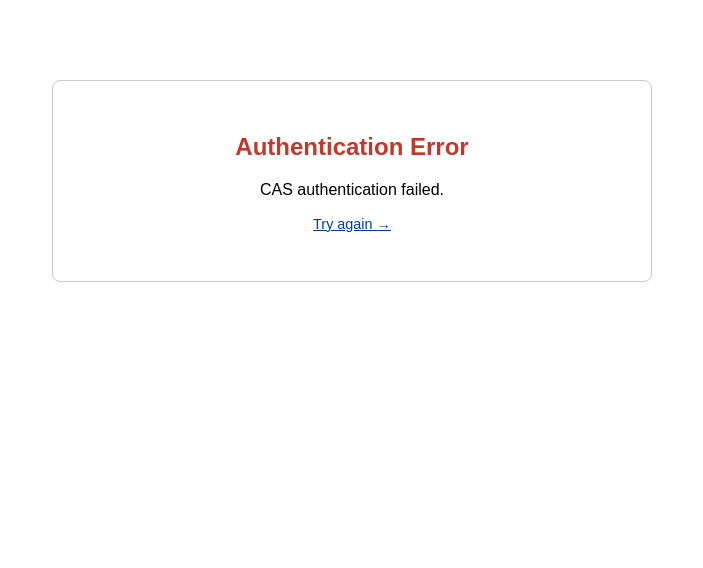
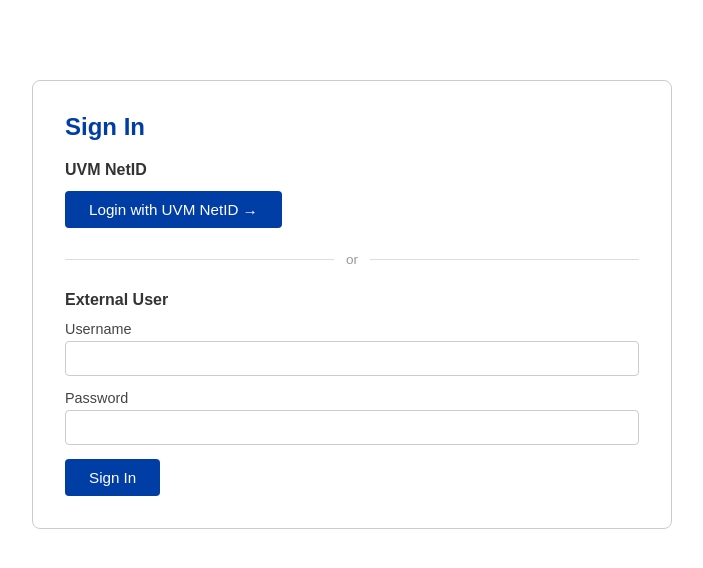
Before and after one commit to JebCodeys/hello_auth, a Flask app: template templates/login.html in a window 1280 px wide. Shown: the top 568 px of the page, without its empty margins (288-991 px from the left). Run offline with Flask 3, Linux system fonts and the light colour scheme; the template is opened without the code that fills it, so the values that code supplies are empty.

Commit message:
Add external user login alongside UVM CAS auth
- SQLite-backed local user accounts with hashed passwords
- Login page now offers both CAS (NetID) and username/password options
- Admin dashboard can create and delete external users
- SEED_USERS env var pre-populates accounts on startup
- Added .gitignore to exclude users.db and .env

```diff
--- a/app.py
+++ b/app.py
@@ -1,13 +1,16 @@
 from flask import Flask, render_template, request, redirect, url_for, session
 import os
 import cas
+import sqlite3
+from werkzeug.security import generate_password_hash, check_password_hash
 
 app = Flask(__name__)
 app.secret_key = os.environ.get("FLASK_SECRET_KEY", "dev-secret-change-in-prod")
 
 CAS_SERVER = os.environ.get("CAS_SERVER", "https://netid.uvm.edu/cas")
+DB_PATH = os.environ.get("LOCAL_USERS_DB", os.path.join(os.path.dirname(__file__), "users.db"))
 
-# Role definitions — configure via environment variables.
+# CAS role definitions — configure via environment variables.
 # Each role is a comma-separated list of net-ids:
 #   ADMIN_NETIDS=abc123,xyz789
 #   MODERATOR_NETIDS=def456
@@ -21,19 +24,117 @@ ROLE_NETIDS = {
 }
 
 
-def get_roles(netid):
-    """Return the set of role names assigned to a net-id."""
-    if not netid:
-        return set()
-    return {role for role, members in ROLE_NETIDS.items() if netid in members}
+# --- Local user DB ---
+
+def _db():
+    conn = sqlite3.connect(DB_PATH)
+    conn.row_factory = sqlite3.Row
+    return conn
 
 
-def has_role(netid, role):
-    return role in get_roles(netid)
+def init_db():
+    with _db() as conn:
+        conn.execute("""
+            CREATE TABLE IF NOT EXISTS local_users (
+                username      TEXT PRIMARY KEY,
+                email         TEXT DEFAULT '',
+                password_hash TEXT NOT NULL,
+                roles         TEXT DEFAULT ''
+            )
+        """)
+        conn.commit()
+    _seed_users()
 
 
-def get_netid():
-    return session.get("netid")
+def _seed_users():
+    # SEED_USERS=username:password:roles;username2:password2:roles2
+    # Roles are comma-separated, e.g. viewer,moderator
+    seed = os.environ.get("SEED_USERS", "")
+    if not seed:
+        return
+    with _db() as conn:
+        for entry in seed.split(";"):
+            parts = entry.strip().split(":")
+            if len(parts) < 2:
+                continue
+            username, password = parts[0].strip(), parts[1].strip()
+            roles = parts[2].strip() if len(parts) > 2 else ""
+            exists = conn.execute(
+                "SELECT 1 FROM local_users WHERE username = ?", (username,)
+            ).fetchone()
+            if not exists:
+                conn.execute(
+                    "INSERT INTO local_users (username, email, password_hash, roles) VALUES (?, ?, ?, ?)",
+                    (username, "", generate_password_hash(password), roles),
+                )
+        conn.commit()
+
+
+def create_local_user(username, password, email="", roles=""):
+    with _db() as conn:
+        conn.execute(
+            "INSERT OR REPLACE INTO local_users (username, email, password_hash, roles) VALUES (?, ?, ?, ?)",
+            (username, email, generate_password_hash(password), roles),
+        )
+        conn.commit()
+
+
+def list_local_users():
+    with _db() as conn:
+        return conn.execute(
+            "SELECT username, email, roles FROM local_users ORDER BY username"
+        ).fetchall()
+
+
+def delete_local_user(username):
+    with _db() as conn:
+        conn.execute("DELETE FROM local_users WHERE username = ?", (username,))
+        conn.commit()
+
+
+def verify_local_user(username, password):
+    with _db() as conn:
+        row = conn.execute(
+            "SELECT * FROM local_users WHERE username = ?", (username,)
+        ).fetchone()
+    if row and check_password_hash(row["password_hash"], password):
+        return row
+    return None
+
+
+def _get_local_roles(username):
+    with _db() as conn:
+        row = conn.execute(
+            "SELECT roles FROM local_users WHERE username = ?", (username,)
+        ).fetchone()
+    if not row or not row["roles"]:
+        return set()
+    return {r.strip() for r in row["roles"].split(",") if r.strip()}
+
+
+# --- Auth helpers ---
+
+def current_user():
+    """Return session user dict {id, type} or None."""
+    return session.get("user")
+
+
+def current_user_id():
+    u = current_user()
+    return u["id"] if u else None
+
+
+def get_roles():
+    u = current_user()
+    if not u:
+        return set()
+    if u["type"] == "local":
+        return _get_local_roles(u["id"])
+    return {role for role, members in ROLE_NETIDS.items() if u["id"] in members}
+
+
+def has_role(role):
+    return role in get_roles()
 
 
 def _cas_client():
@@ -41,57 +142,101 @@ def _cas_client():
     return cas.CASClient(version=2, server_url=CAS_SERVER, service_url=service_url)
 
 
-@app.route("/login")
+# --- Routes ---
+
+@app.route("/login", methods=["GET", "POST"])
 def login():
     # Dev bypass: if DEV_NETID is set, skip CAS entirely
     dev_netid = os.environ.get("DEV_NETID")
     if dev_netid:
-        session["netid"] = dev_netid
+        session["user"] = {"id": dev_netid, "type": "cas"}
         return redirect(url_for("index"))
 
     ticket = request.args.get("ticket")
+    action = request.args.get("action")
     client = _cas_client()
 
     if ticket:
         user, _attributes, _pgtiou = client.verify_ticket(ticket)
         if user:
-            session["netid"] = user
+            session["user"] = {"id": user, "type": "cas"}
             return redirect(url_for("index"))
         return render_template("login.html", error="CAS ticket validation failed."), 401
 
-    return redirect(client.get_login_url())
+    if action == "cas":
+        return redirect(client.get_login_url())
+
+    if request.method == "POST":
+        username = request.form.get("username", "").strip()
+        password = request.form.get("password", "")
+        local = verify_local_user(username, password)
+        if local:
+            session["user"] = {"id": username, "type": "local"}
+            return redirect(url_for("index"))
+        return render_template("login.html", error="Invalid username or password."), 401
+
+    return render_template("login.html")
 
 
 @app.route("/logout")
 def logout():
-    session.pop("netid", None)
-    client = _cas_client()
-    return redirect(client.get_logout_url())
+    u = current_user()
+    session.pop("user", None)
+    if u and u.get("type") == "cas":
+        client = _cas_client()
+        return redirect(client.get_logout_url())
+    return redirect(url_for("login"))
 
 
 @app.route("/")
 def index():
-    netid = get_netid()
-    if not netid:
+    u = current_user()
+    if not u:
         return redirect(url_for("login"))
-    return render_template("hello.html", netid=netid, roles=get_roles(netid))
+    return render_template("hello.html", user=u, roles=get_roles())
 
 
 @app.route("/admin")
 def admin():
-    netid = get_netid()
-    if not netid:
+    u = current_user()
+    if not u:
         return redirect(url_for("login"))
-    if not has_role(netid, "admin"):
-        return render_template("forbidden.html", netid=netid, required_role="admin"), 403
-    return render_template("admin.html", netid=netid, roles=get_roles(netid))
+    if not has_role("admin"):
+        return render_template("forbidden.html", user_id=u["id"], required_role="admin"), 403
+    return render_template("admin.html", user=u, roles=get_roles(), local_users=list_local_users())
+
+
+@app.route("/admin/users", methods=["POST"])
+def admin_create_user():
+    u = current_user()
+    if not u or not has_role("admin"):
+        uid = u["id"] if u else "?"
+        return render_template("forbidden.html", user_id=uid, required_role="admin"), 403
+    username = request.form.get("username", "").strip()
+    password = request.form.get("password", "")
+    email = request.form.get("email", "").strip()
+    roles = request.form.get("roles", "").strip()
+    if username and password:
+        create_local_user(username, password, email, roles)
+    return redirect(url_for("admin"))
+
+
+@app.route("/admin/users/<username>/delete", methods=["POST"])
+def admin_delete_user(username):
+    u = current_user()
+    if not u or not has_role("admin"):
+        uid = u["id"] if u else "?"
+        return render_template("forbidden.html", user_id=uid, required_role="admin"), 403
+    delete_local_user(username)
+    return redirect(url_for("admin"))
 
 
 @app.route("/whoami")
 def whoami():
-    netid = get_netid()
-    return {"netid": netid, "roles": sorted(get_roles(netid))}
+    return {"user": current_user(), "roles": sorted(get_roles())}
 
+
+init_db()
 
 if __name__ == "__main__":
     app.run(debug=True, port=5001)
--- a/templates/forbidden.html
+++ b/templates/forbidden.html
@@ -13,7 +13,7 @@
 <body>
   <div class="card">
     <h2>Access Denied</h2>
-    <p><strong>{{ netid }}</strong> does not have the <strong>{{ required_role }}</strong> role.</p>
+    <p><strong>{{ user_id }}</strong> does not have the <strong>{{ required_role }}</strong> role.</p>
     <p><a href="/">&larr; Back to home</a></p>
   </div>
 </body>
--- a/templates/login.html
+++ b/templates/login.html
@@ -2,23 +2,64 @@
 <html lang="en">
 <head>
   <meta charset="UTF-8">
-  <title>Login Error</title>
+  <title>Login</title>
   <style>
-    body { font-family: sans-serif; max-width: 600px; margin: 80px auto; padding: 0 20px; }
-    .card { border: 1px solid #ccc; border-radius: 8px; padding: 32px; text-align: center; }
-    h2 { color: #c0392b; }
-    a { color: #003da5; font-size: 0.9rem; }
+    body { font-family: sans-serif; max-width: 640px; margin: 80px auto; padding: 0 20px; }
+    .card { border: 1px solid #ccc; border-radius: 8px; padding: 32px; }
+    h2 { margin-top: 0; color: #003da5; }
+    .section-title { font-weight: bold; color: #333; margin-bottom: 12px; }
+    .btn-cas {
+      display: inline-block;
+      background: #003da5;
+      color: white;
+      padding: 10px 24px;
+      border-radius: 4px;
+      text-decoration: none;
+      font-size: 0.95rem;
+    }
+    .btn-cas:hover { background: #002d7a; }
+    .divider {
+      display: flex; align-items: center; gap: 12px;
+      margin: 24px 0; color: #999; font-size: 0.85rem;
+    }
+    .divider::before, .divider::after {
+      content: ''; flex: 1; height: 1px; background: #ddd;
+    }
+    label { display: block; margin-bottom: 4px; font-size: 0.9rem; color: #444; }
+    input[type=text], input[type=password] {
+      width: 100%; padding: 8px 10px; box-sizing: border-box;
+      border: 1px solid #ccc; border-radius: 4px; font-size: 0.95rem;
+      margin-bottom: 14px;
+    }
+    button[type=submit] {
+      background: #003da5; color: white; border: none;
+      padding: 10px 24px; border-radius: 4px; font-size: 0.95rem; cursor: pointer;
+    }
+    button[type=submit]:hover { background: #002d7a; }
+    .error { color: #c0392b; margin-top: 14px; font-size: 0.9rem; }
   </style>
 </head>
 <body>
   <div class="card">
-    <h2>Authentication Error</h2>
+    <h2>Sign In</h2>
+
+    <p class="section-title">UVM NetID</p>
+    <a class="btn-cas" href="/login?action=cas">Login with UVM NetID &rarr;</a>
+
+    <div class="divider">or</div>
+
+    <p class="section-title">External User</p>
+    <form method="POST" action="/login">
+      <label for="username">Username</label>
+      <input type="text" id="username" name="username" autocomplete="username" required>
+      <label for="password">Password</label>
+      <input type="password" id="password" name="password" autocomplete="current-password" required>
+      <button type="submit">Sign In</button>
+    </form>
+
     {% if error %}
-    <p>{{ error }}</p>
-    {% else %}
-    <p>CAS authentication failed.</p>
+    <p class="error">{{ error }}</p>
     {% endif %}
-    <p><a href="/login">Try again &rarr;</a></p>
   </div>
 </body>
 </html>
```
Also changed, not shown: templates/admin.html (+87 -6 lines), templates/hello.html (+7 -6 lines), 2 other files.
